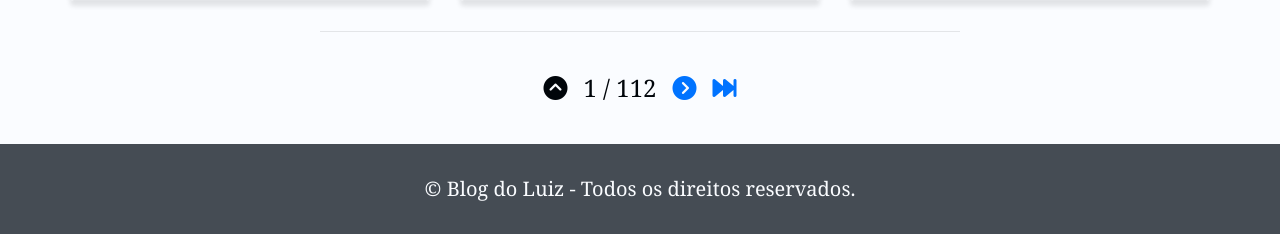
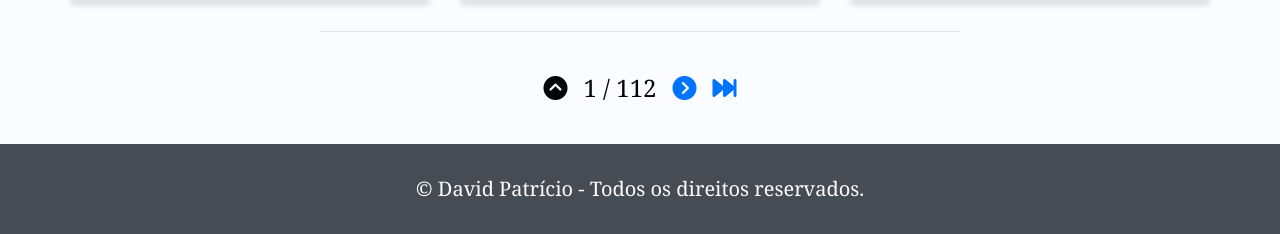
Before and after one commit to davidcpatricio/projeto-blog-django-23, a Django app: page / in a window 1280 px wide. Shown: the part 2157-2391 px from the top of the page. Run offline with Django 4.2, Linux system fonts and the light colour scheme; data that the repository does not hold is empty.

Commit message:
Mudar nome do blog na head, header e footer

```diff
--- a/djangoapp/blog/templates/blog/partials/_footer.html
+++ b/djangoapp/blog/templates/blog/partials/_footer.html
@@ -2,7 +2,7 @@
     <div class="section-content-wide">
       <div class="section-gap">
         <div class="center">
-          <a href="#"> © Blog do Luiz - Todos os direitos reservados. </a>
+          <a href="#"> © David Patrício - Todos os direitos reservados. </a>
         </div>
       </div>
     </div>
--- a/djangoapp/blog/templates/blog/partials/_head.html
+++ b/djangoapp/blog/templates/blog/partials/_head.html
@@ -10,6 +10,6 @@
   <link rel="shortcut icon" href="{{ site_setup.favicon.url }}" type="image/png">
 {% endif %}
 
-<title>TESTANDO</title>
+<title>TESTE</title>
 
 <link rel="stylesheet" href="https://cdnjs.cloudflare.com/ajax/libs/font-awesome/6.4.0/css/all.min.css" integrity="sha512-iecdLmaskl7CVkqkXNQ/ZH/XLlvWZOJyj7Yy7tcenmpD1ypASozpmT/E0iPtmFIB46ZmdtAc9eNBvH0H/ZpiBw==" crossorigin="anonymous" referrerpolicy="no-referrer" />
--- a/djangoapp/blog/templates/blog/partials/_header.html
+++ b/djangoapp/blog/templates/blog/partials/_header.html
@@ -3,7 +3,7 @@
       <div class="section-gap">
 
         <h1 class="blog-title center pb-base">
-          <a class="blog-link" href="/"> Blog do Luiz </a>
+          <a class="blog-link" href="/"> David Patrício </a>
         </h1>
 
         <p class="blog-description pb-base center">
```
